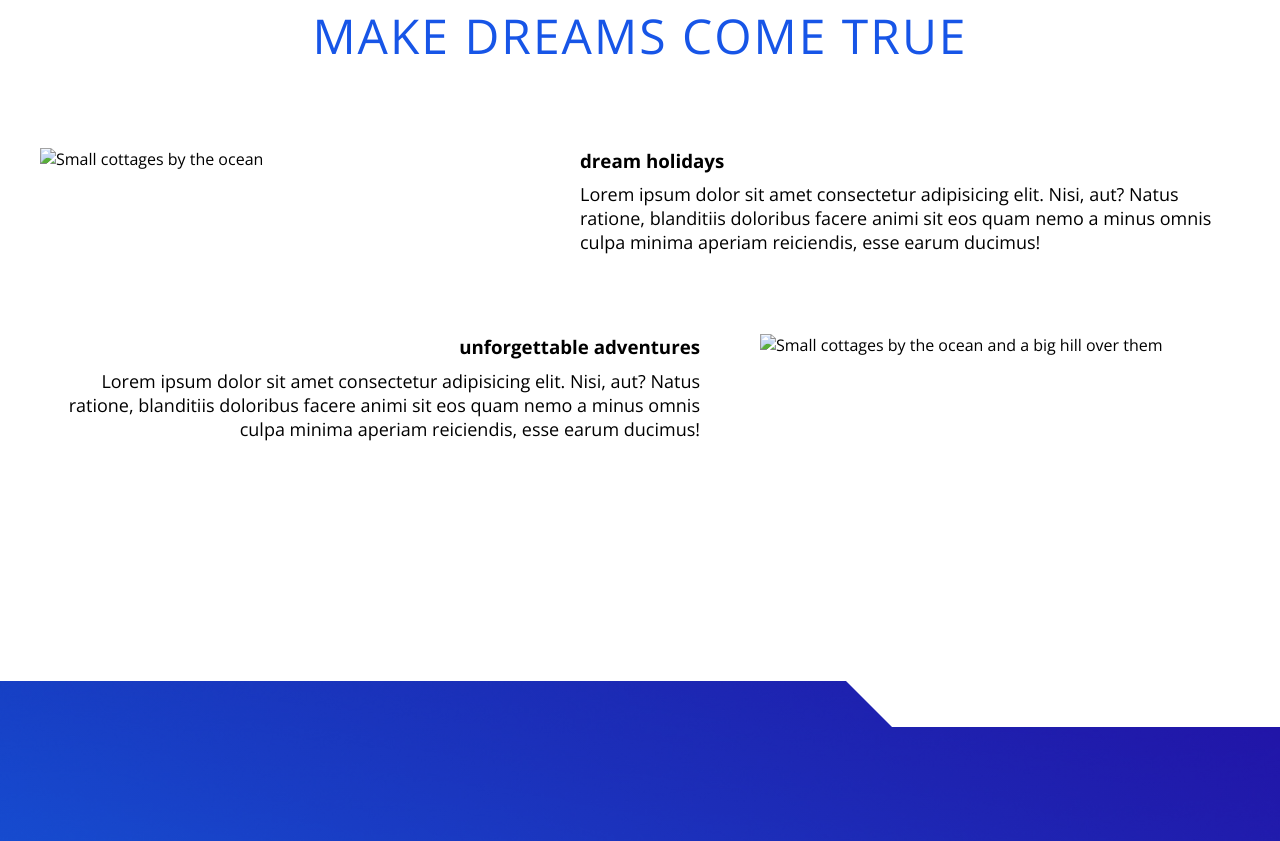
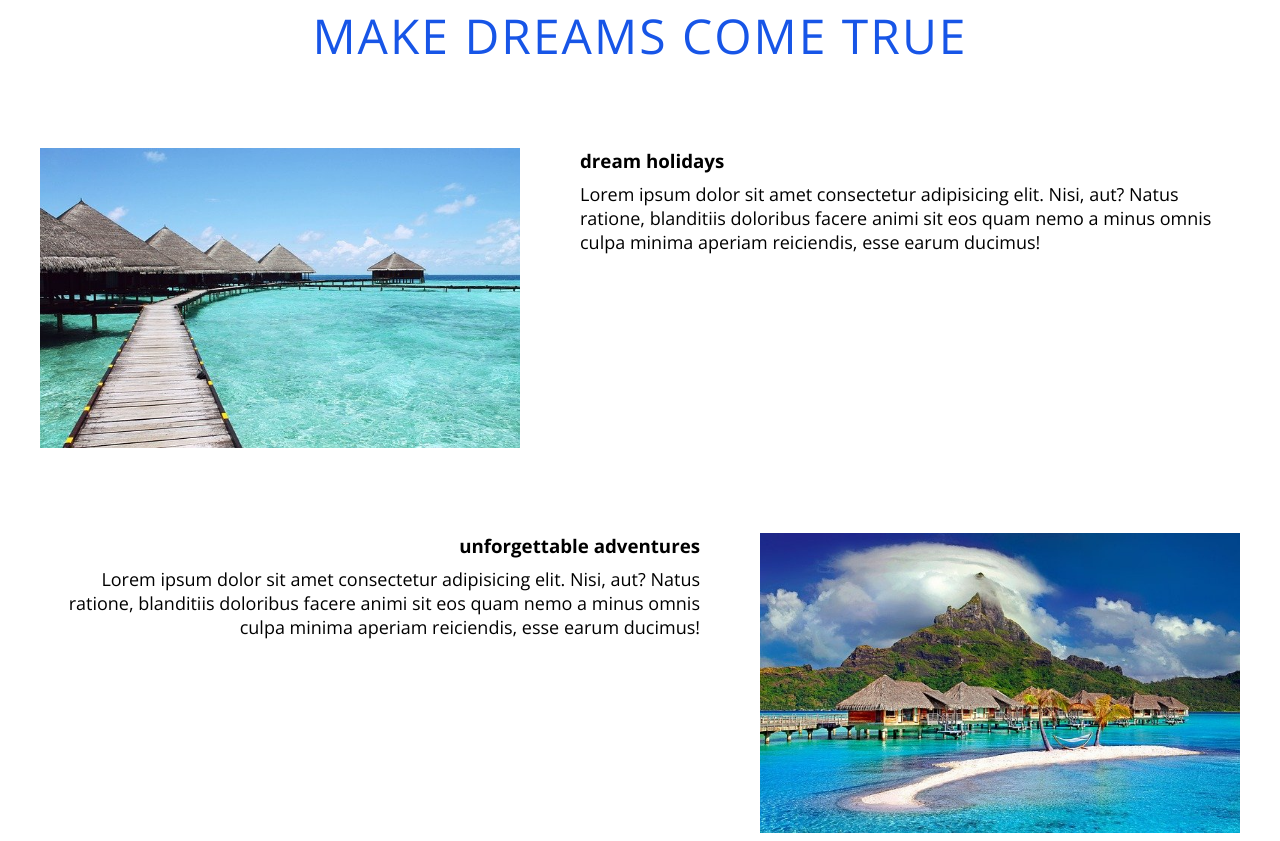
Before and after one commit to Anna-Z-Krk/TropicalParadise, a plain HTML site: page index.html in a window 1280 px wide. Shown: the part 757-1598 px from the top of the page. Drawn offline with nearby package versions, Linux system fonts and the light colour scheme; files that its build step writes are made by us from their sources; the site is published under a folder, as on GitHub Pages, so addresses that start at the root find nothing.

Commit message:
Update index.html

```diff
--- a/index.html
+++ b/index.html
@@ -50,7 +50,7 @@
 
                 <div class="dreams__box">
                     <div class="dreams__box-img">
-                        <img src="/img/paradise_small.jpg" alt="Small cottages by the ocean" class="dreams__img">
+                        <img src="img/paradise_small.jpg" alt="Small cottages by the ocean" class="dreams__img">
                     </div>
                     <div class="dreams__box-text">
                         <h3 class="dreams__title">dream holidays </h3>
@@ -63,7 +63,7 @@
 
                 <div class="dreams__box">
                     <div class="dreams__box-img dreams__box-img--right">
-                        <img src="/img/bora-bora_small.jpg" alt="Small cottages by the ocean and a big hill over them"
+                        <img src="img/bora-bora_small.jpg" alt="Small cottages by the ocean and a big hill over them"
                             class="dreams__img">
                     </div>
                     <div class="dreams__box-text dreams__box-text--right">
```
